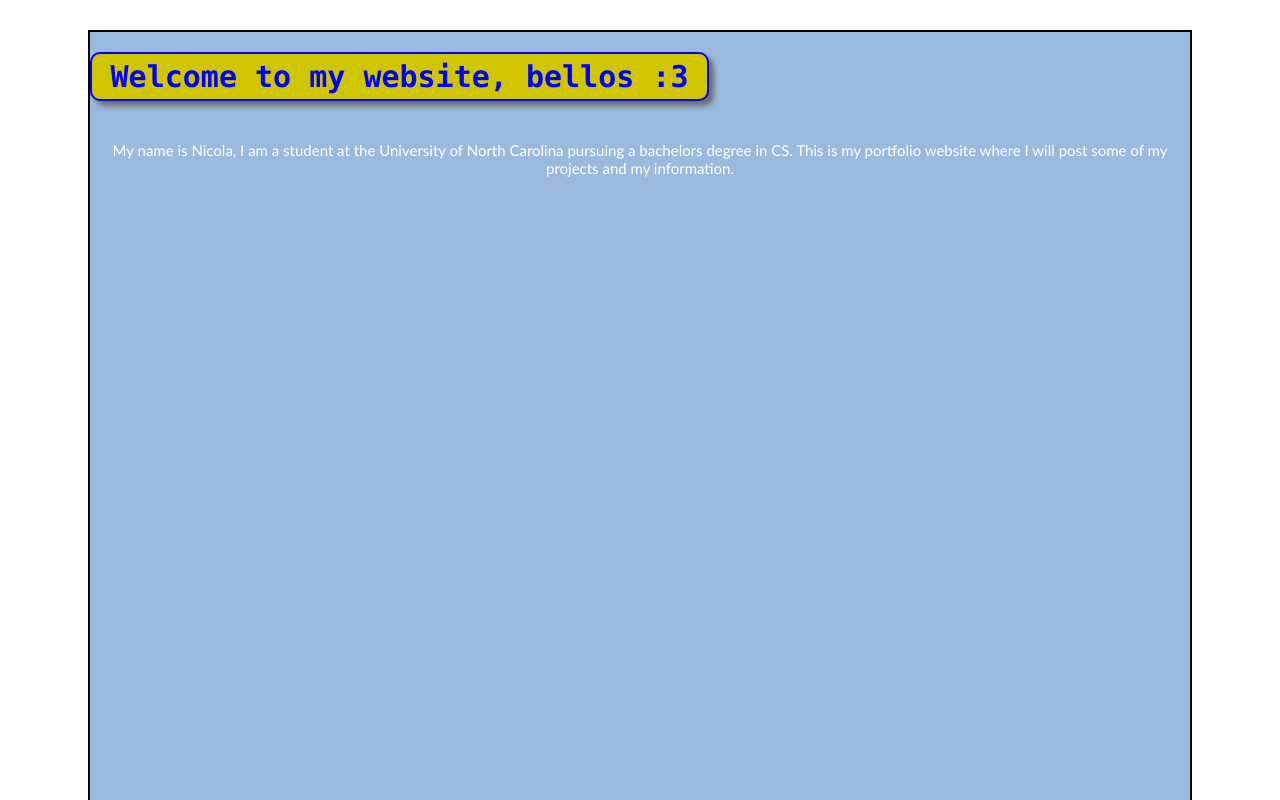
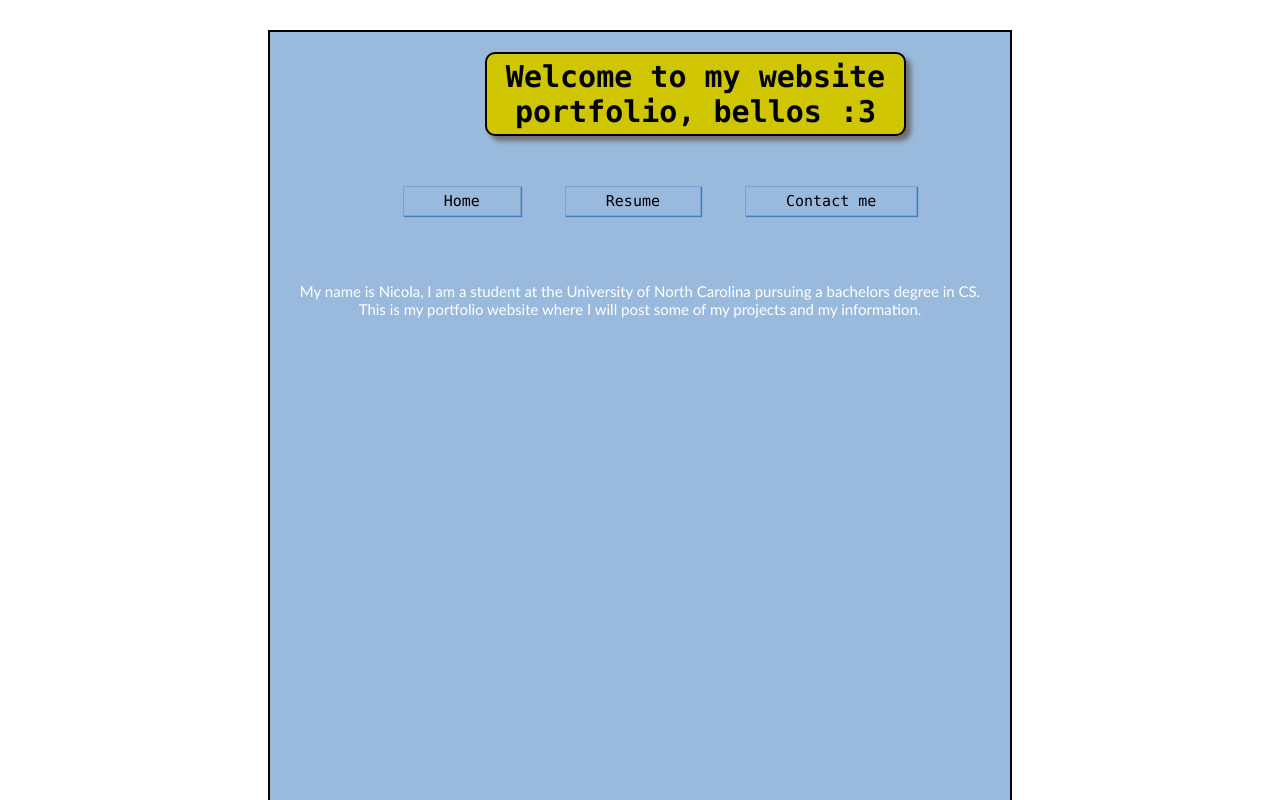
Before and after one commit to NicolaFolchi/Website-Portfolio, a plain HTML site: page index.html in a window 1280 px wide. Shown: the top 800 px of the page. Drawn offline with Linux system fonts and the light colour scheme.

Commit message:
Added a simple navigation menu and animations.

```diff
--- a/index.html
+++ b/index.html
@@ -11,8 +11,16 @@
 
 		<body>
 			<header>
-				<h1>Welcome to my website, bellos :3</h1>
+				<h1>Welcome to my website portfolio, bellos :3</h1>
 			</header>
+
+			<nav id="menu">
+				<ul>
+					<li>Home</li>
+					<li>Resume</li>
+					<li>Contact me</li>
+				</ul>
+			</nav>
 
 			<p>My name is Nicola, I am a student at the University of North Carolina pursuing a bachelors degree in CS.
 			This is my portfolio website where I will post some of my projects and my information.
--- a/main.css
+++ b/main.css
@@ -7,26 +7,52 @@ body{
 h1{
 
 	font: bold 30px consolas;
-	color: blue;
+	color: black;
 	border: solid 2px;
 	width: 55%;
 	-webkit-border-radius: 10px;
+	-webkit-box-flex: 1;
 	background: #CFC501;
 	padding: 5px;
-	border-spacing: center;
-	-webkit-box-align: center;
+	-webkit-transform: translate(215px);
 	-webkit-box-shadow: rgb(110,110,110) 5px 5px 5px;
+	-webkit-transition: color 1s;
+}
+
+h1:hover{
+	color: red;
 }
 
 #front_page{
 
 	border: solid 2px;
-	margin: 30px 80px;
+	margin: 30px 260px;
 	padding-bottom: 600px;
 	background: #99badd;
 	-webkit-box-flex: 1;
 }
 
+#menu{
+}
+
+#menu li{
+	display: inline-block;
+	list-style: none;
+	font: normal 15px consolas;
+	border: solid 1px #79a4d2;
+	-webkit-box-shadow: rgb(64, 125, 191) 1px 1px 1px;
+	padding: 5px;
+	padding-left:40px;
+	padding-right: 40px;
+	margin: 30px 20px;
+	-webkit-box-flex: 1;
+	-webkit-transition: -webkit-transform 1.5s, -webkit-box-shadow 1s;
+}
+
+#menu li:hover{
+	-webkit-transform: rotate(360deg);
+	-webkit-box-shadow: rgb(64, 125, 191) 1.5px 1.5px 1.5px inset;
+}
 p {
 	padding: 20px;
 	font: normal 15px calibri;
```
